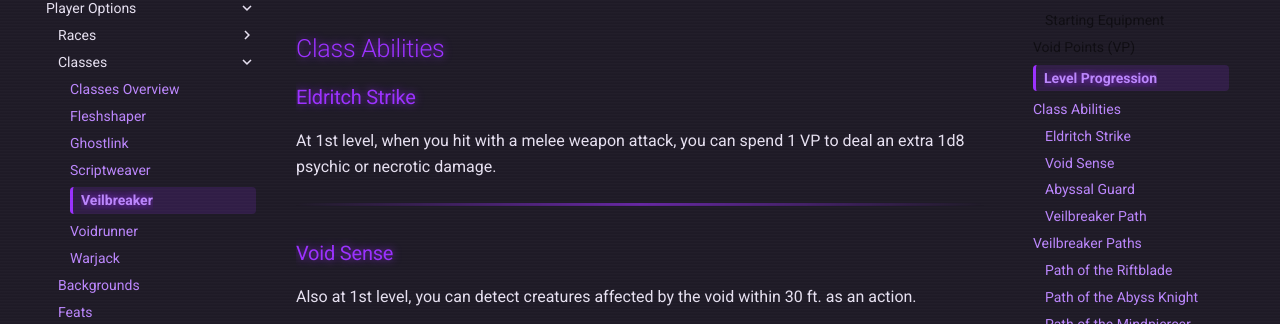
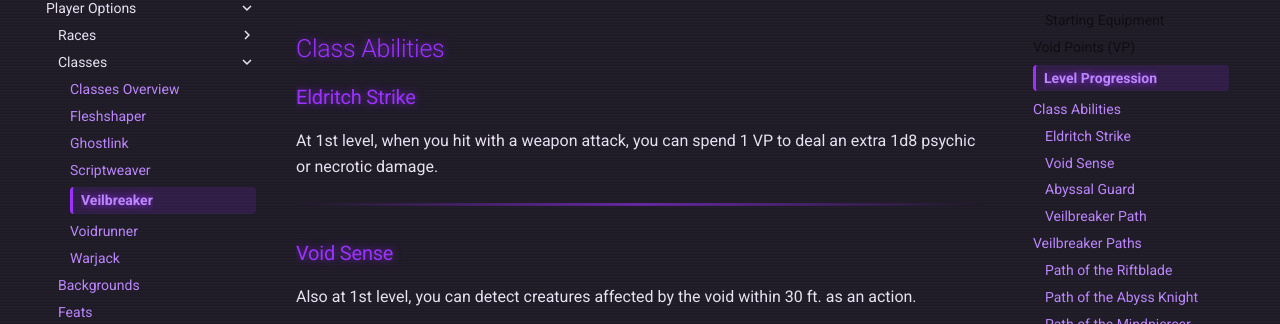
Before and after one commit to BruhfessorX/cybercraft5e, an MkDocs documentation site: the page built from docs/player-options/classes/veilbreaker.md, in a window 1280 px wide and 900 px high, scrolled down 2238 px. Shown: the part 129-453 px from the top of the window. Built offline with MkDocs 1.6.1 and Material for MkDocs 9.7.7, drawn with Linux system fonts in a browser that asks for light colours; comment, search, counter and statistics services are not loaded; some of the changed text lies outside the part shown.

Commit message:
Veilbreaker ability update

```diff
--- a/docs/player-options/classes/veilbreaker.md
+++ b/docs/player-options/classes/veilbreaker.md
@@ -69,7 +69,7 @@
 ## Class Abilities
 
 ### Eldritch Strike
-At 1st level, when you hit with a melee weapon attack, you can spend 1 VP to deal an extra 1d8 psychic or necrotic damage.
+At 1st level, when you hit with a weapon attack, you can spend 1 VP to deal an extra 1d8 psychic or necrotic damage.
 
 ---
 
@@ -124,7 +124,7 @@
 ---
 
 ### Void Infusion
-At 5th level, you can spend 2 VP to add 2d8 necrotic or psychic damage to all melee attacks for 1 minute.
+At 5th level, you can spend 2 VP to add 2d8 necrotic or psychic damage to all weapon attacks for 1 minute.
 
 ---
 
```
